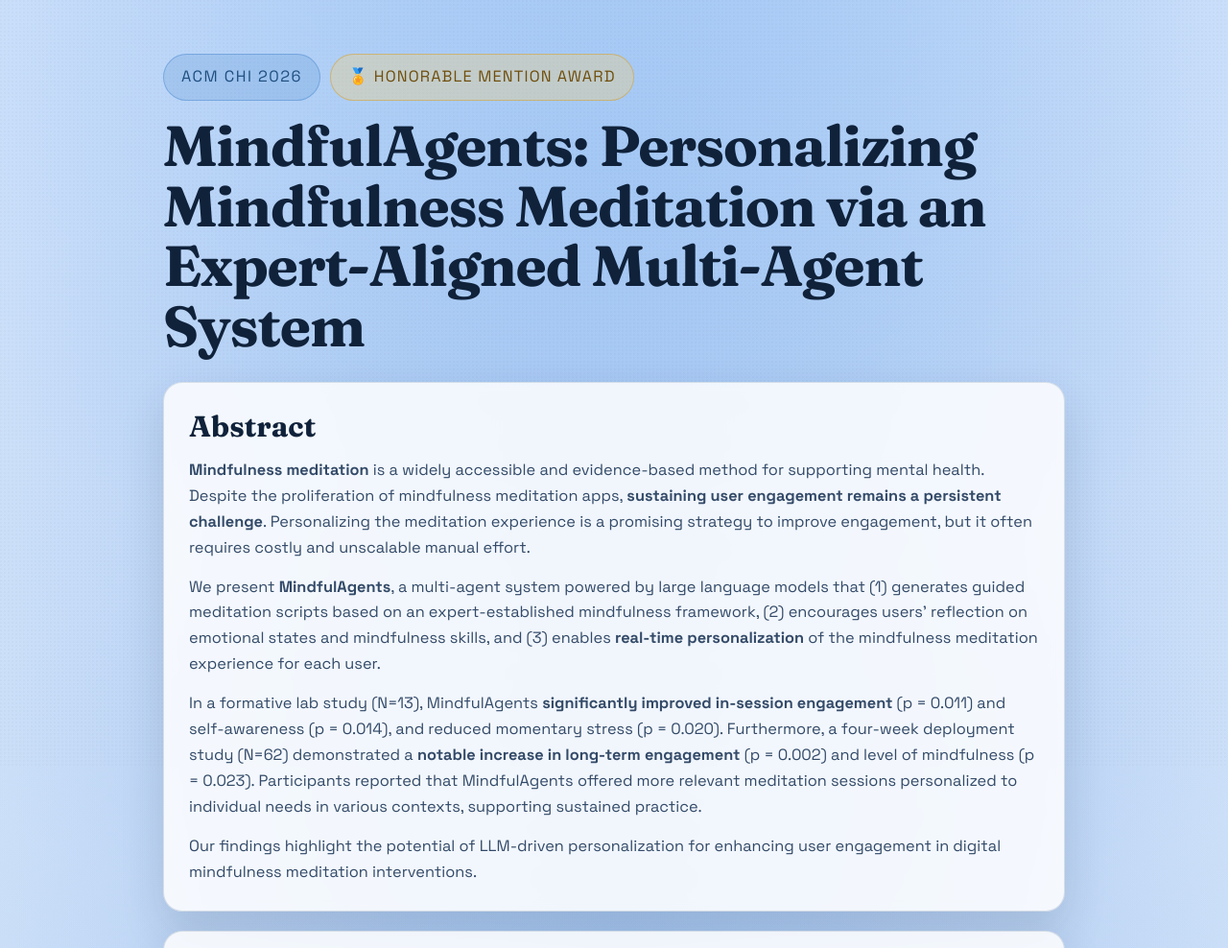
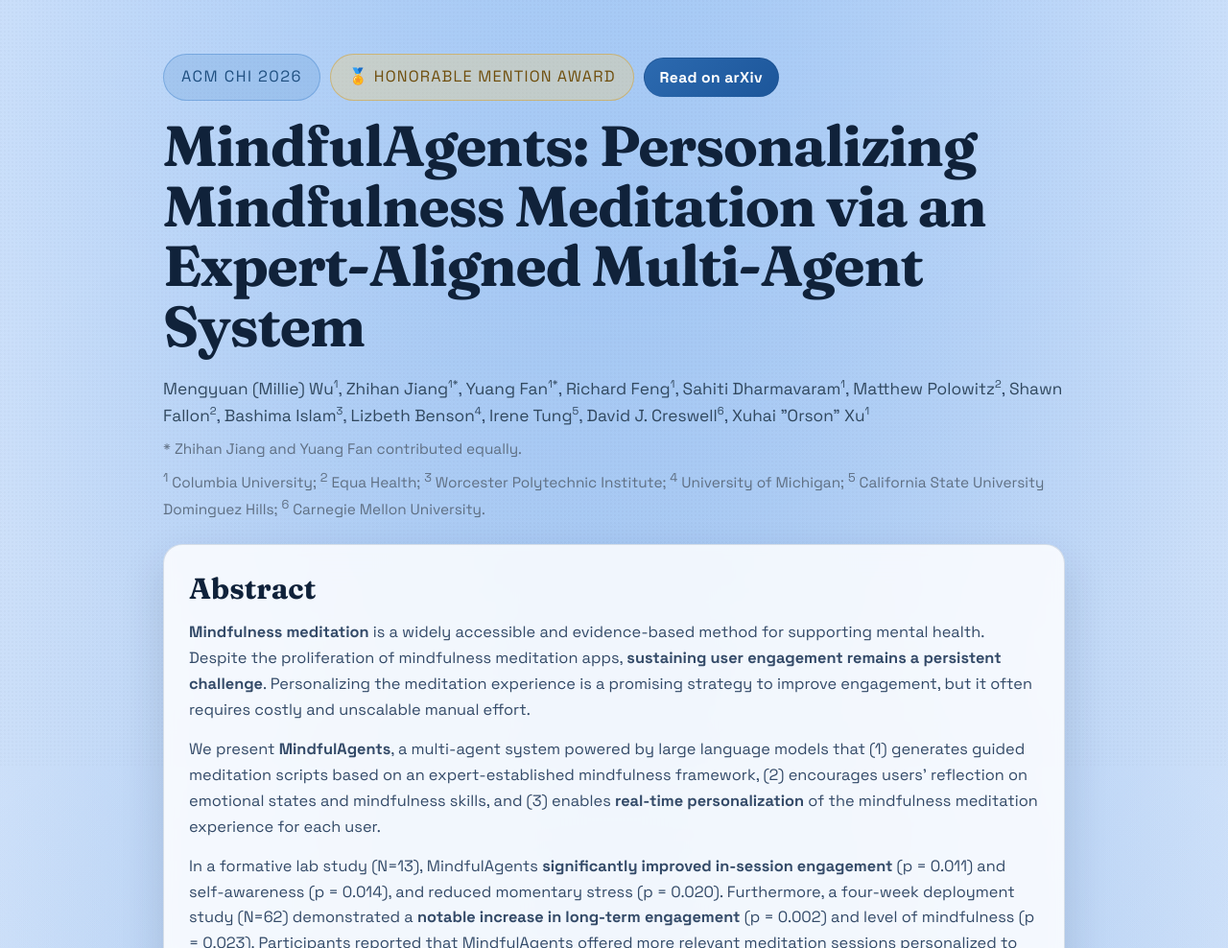
Before and after one commit to sea-lab-space/mindfulagents, a plain HTML site: page index.html in a window 1280 px wide. Shown: the top 988 px of the page at 96% size. Drawn offline with Linux system fonts and the light colour scheme.

Commit message:
made more scientific

```diff
--- a/index.html
+++ b/index.html
@@ -26,11 +26,43 @@
       <div class="top-badges">
         <p class="badge">ACM CHI 2026</p>
         <p class="award-badge">🏅 Honorable Mention Award</p>
+        <a
+          class="paper-link"
+          href="https://arxiv.org/abs/2603.06926"
+          target="_blank"
+          rel="noreferrer"
+          >Read on arXiv</a
+        >
       </div>
       <h1>
         MindfulAgents: Personalizing Mindfulness Meditation via an Expert-Aligned
         Multi-Agent System
       </h1>
+      <section class="authors-card" aria-label="Authors and affiliations">
+        <p class="authors-line">
+          <span class="author">Mengyuan (Millie) Wu<sup>1</sup></span>,
+          <span class="author">Zhihan Jiang<sup>1*</sup></span>,
+          <span class="author">Yuang Fan<sup>1*</sup></span>,
+          <span class="author">Richard Feng<sup>1</sup></span>,
+          <span class="author">Sahiti Dharmavaram<sup>1</sup></span>,
+          <span class="author">Matthew Polowitz<sup>2</sup></span>,
+          <span class="author">Shawn Fallon<sup>2</sup></span>,
+          <span class="author">Bashima Islam<sup>3</sup></span>,
+          <span class="author">Lizbeth Benson<sup>4</sup></span>,
+          <span class="author">Irene Tung<sup>5</sup></span>,
+          <span class="author">David J. Creswell<sup>6</sup></span>,
+          <span class="author">Xuhai "Orson" Xu<sup>1</sup></span>
+        </p>
+        <p class="equal-note">
+          * Zhihan Jiang and Yuang Fan contributed equally.
+        </p>
+        <p class="affiliations-note">
+          <sup>1</sup> Columbia University; <sup>2</sup> Equa Health;
+          <sup>3</sup> Worcester Polytechnic Institute; <sup>4</sup> University
+          of Michigan; <sup>5</sup> California State University Dominguez Hills;
+          <sup>6</sup> Carnegie Mellon University.
+        </p>
+      </section>
 
       <section class="card">
         <h2>Abstract</h2>
@@ -82,6 +114,16 @@
         />
       </section>
 
+      <section class="card bibtex-card">
+        <h2>BibTeX</h2>
+        <pre class="bibtex-block"><code>@article{wu2026mindfulagents,
+  title={MindfulAgents: Personalizing Mindfulness Meditation via an Expert-Aligned Multi-Agent System},
+  author={Wu, Mengyuan (Millie) and Jiang, Zhihan and Fan, Yuang and Feng, Richard and Dharmavaram, Sahiti and Polowitz, Mathew and Fallon, Shawn and Islam, Bashima and Benson, Lizbeth and Tung, Irene and Creswell, David and Xu, Xuhai (Orson)},
+  journal={arXiv preprint arXiv:2603.06926},
+  year={2026}
+}</code></pre>
+      </section>
+
       <section class="card signup-card">
         <h2>Coming Soon in Equa App</h2>
         <p>
@@ -104,11 +146,7 @@
         </form>
       </section>
 
-      <footer>
-        <a href="https://arxiv.org/abs/2603.06926" target="_blank" rel="noreferrer"
-          >arXiv</a
-        >
-      </footer>
+      <footer></footer>
     </main>
     <script>
       const WEB_APP_URL =
--- a/styles.css
+++ b/styles.css
@@ -65,6 +65,25 @@
   align-items: center;
 }
 
+.paper-link {
+  display: inline-block;
+  padding: 10px 16px;
+  border-radius: 999px;
+  font-size: 0.98rem;
+  font-weight: 700;
+  letter-spacing: 0.02em;
+  color: #ffffff;
+  background: linear-gradient(135deg, #2c6ab0, #1c569a);
+  border: 1.5px solid rgba(23, 73, 132, 0.5);
+  text-decoration: none;
+  border-bottom: none;
+}
+
+.paper-link:hover {
+  filter: brightness(1.06);
+  border-bottom: none;
+}
+
 .award-badge {
   margin: 0;
   padding: 10px 18px;
@@ -83,6 +102,57 @@
   font-size: clamp(2rem, 4.8vw, 3.7rem);
   line-height: 1.06;
   letter-spacing: -0.02em;
+}
+
+.authors-card {
+  margin: -6px 0 24px;
+}
+
+.authors-line {
+  margin: 0;
+  text-align: left;
+  font-size: clamp(0.92rem, 1.35vw, 1.15rem);
+  line-height: 1.6;
+}
+
+.author {
+  color: #31485f;
+  text-decoration: none;
+}
+
+.authors-line sup,
+.equal-note sup {
+  font-size: 0.65em;
+}
+
+.equal-note {
+  margin: 8px 0 0;
+  text-align: left;
+  font-size: clamp(0.86rem, 1.2vw, 0.98rem);
+  color: #5f6f83;
+}
+
+.affiliations-note {
+  margin: 6px 0 0;
+  text-align: left;
+  font-size: clamp(0.86rem, 1.2vw, 0.98rem);
+  color: #5f6f83;
+}
+
+.bibtex-block {
+  margin: 0;
+  padding: 14px;
+  border: 1px solid rgba(36, 68, 108, 0.18);
+  border-radius: 10px;
+  background: rgba(244, 249, 255, 0.95);
+  color: #18355b;
+  font-size: 0.88rem;
+  line-height: 1.45;
+  white-space: pre-wrap;
+  overflow-wrap: anywhere;
+  word-break: break-word;
+  max-width: 100%;
+  overflow-x: hidden;
 }
 
 .card {
@@ -205,12 +275,7 @@
 }
 
 footer {
-  margin-top: 18px;
-  display: flex;
-  gap: 10px;
-  align-items: center;
-  color: #355074;
-  font-size: 0.98rem;
+  margin-top: 4px;
 }
 
 a {
@@ -238,4 +303,8 @@
     align-items: flex-start;
     gap: 6px;
   }
+
+  .authors-card {
+    margin-top: 2px;
+  }
 }
```
